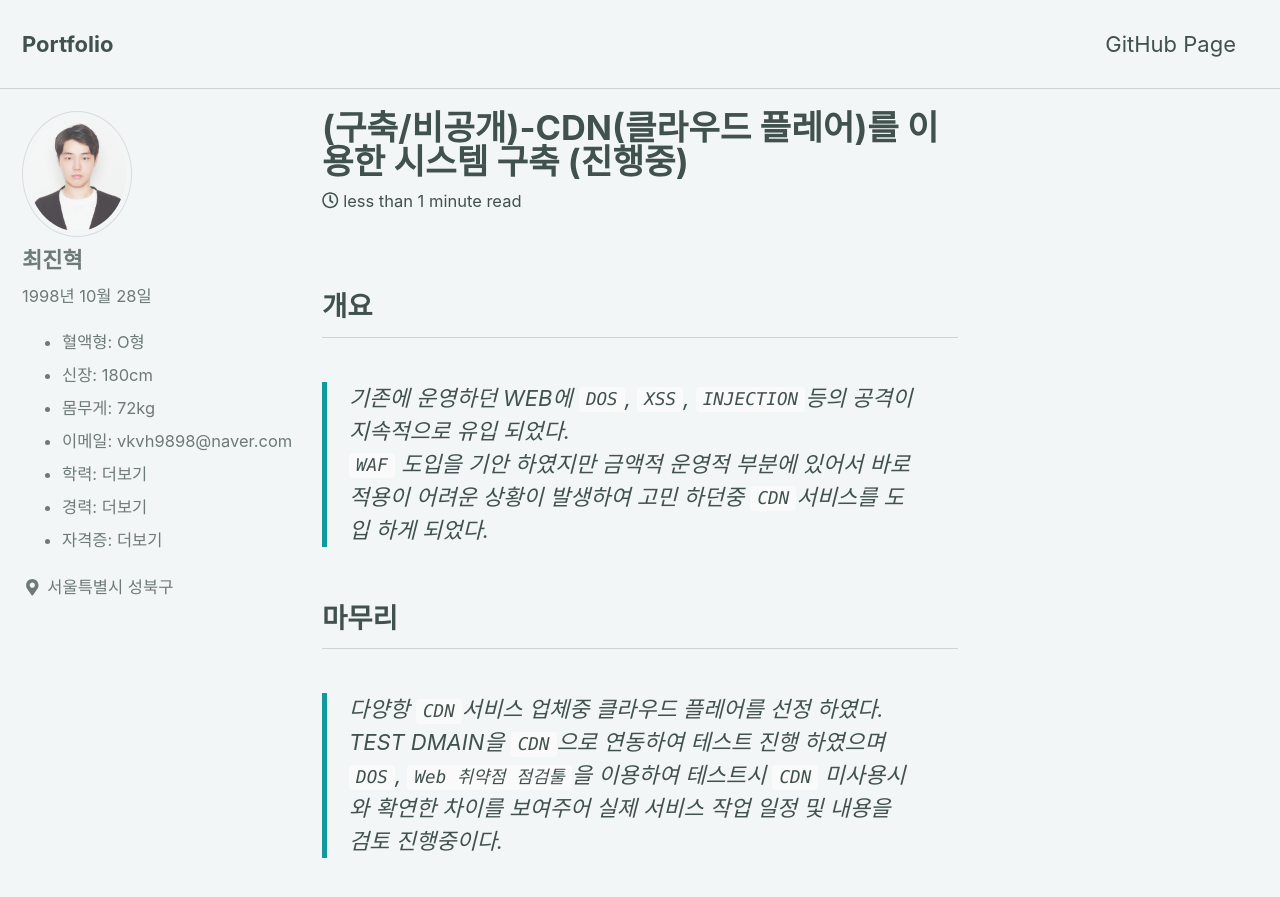
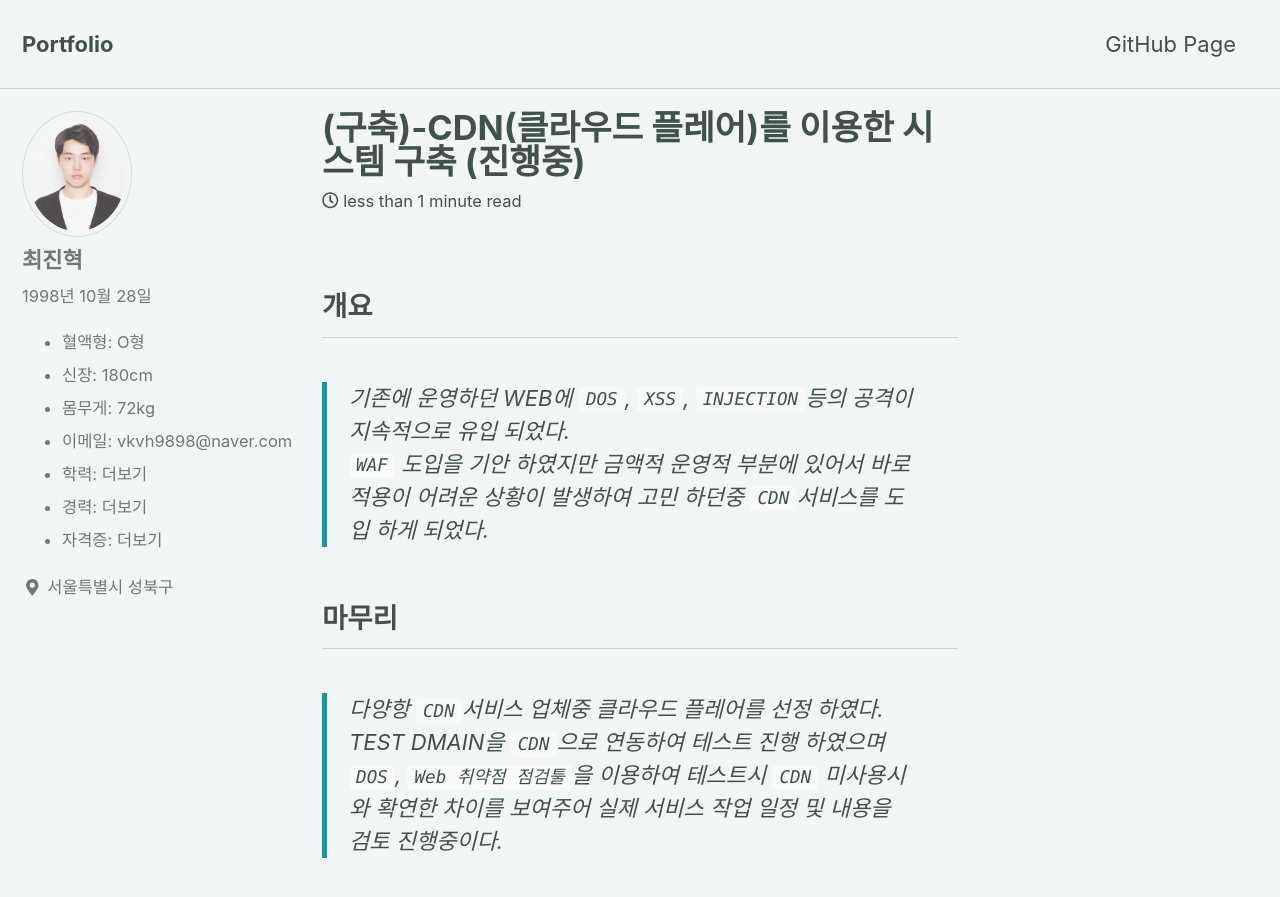
Before and after one commit to Tosi123/Tosi123.github.io, a Jekyll site: the page built from _posts/2020-09-20-Project20.md, in a window 1280 px wide and 900 px high. Shown: the top 897 px of the window. Built offline with Jekyll 4.4.1, drawn with Linux system fonts in a browser that asks for light colours; cached includes are drawn as plain includes; nearby versions of some CDN libraries.

Commit message:
Update 2020-09-20-Project20.md

```diff
--- a/_posts/2020-09-20-Project20.md
+++ b/_posts/2020-09-20-Project20.md
@@ -1,5 +1,5 @@
 ---
-title : "(구축/비공개)-CDN(클라우드 플레어)를 이용한 시스템 구축 (진행중)"
+title : "(구축)-CDN(클라우드 플레어)를 이용한 시스템 구축 (진행중)"
 ---
 
 ## 개요
```
